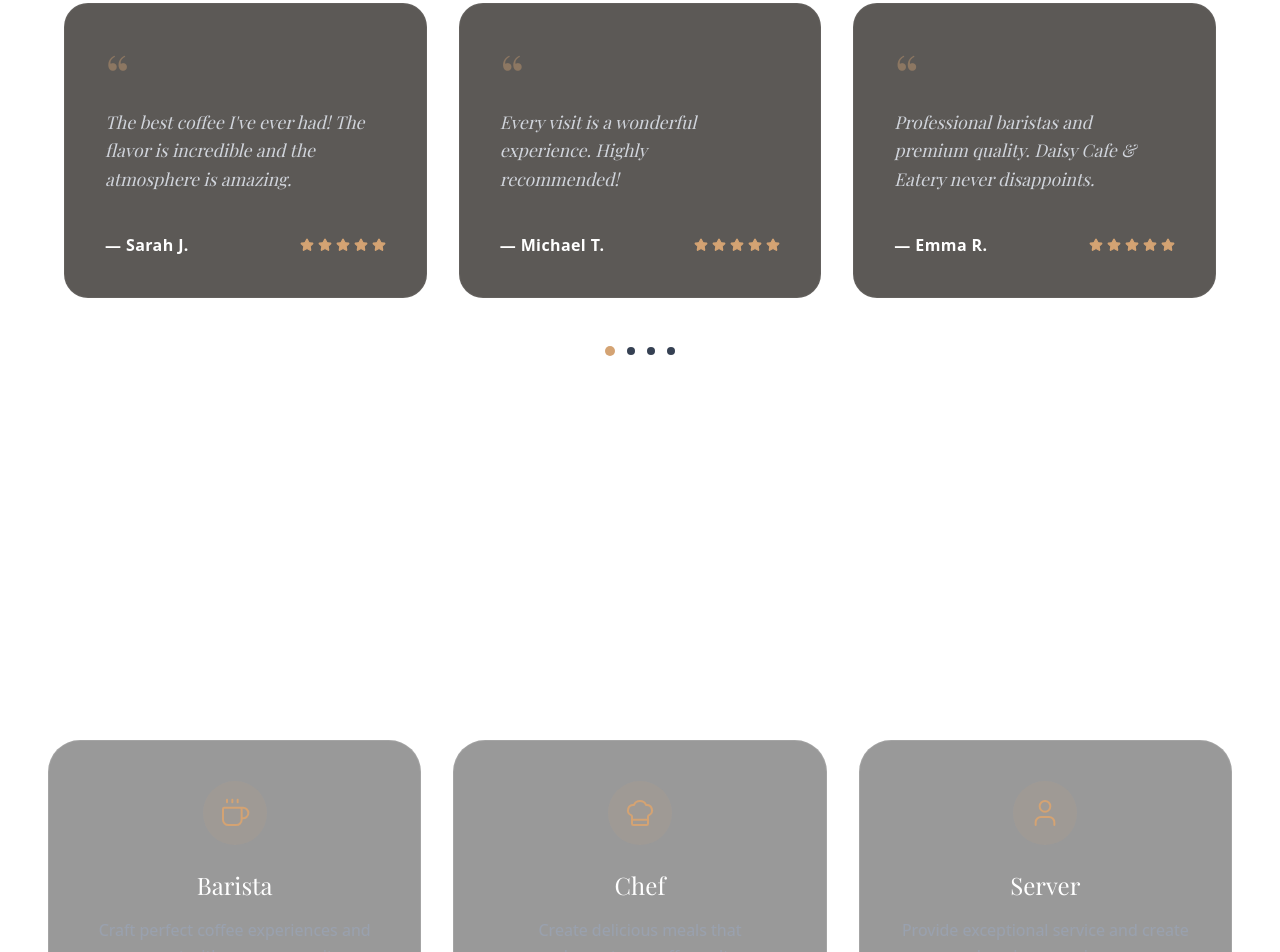
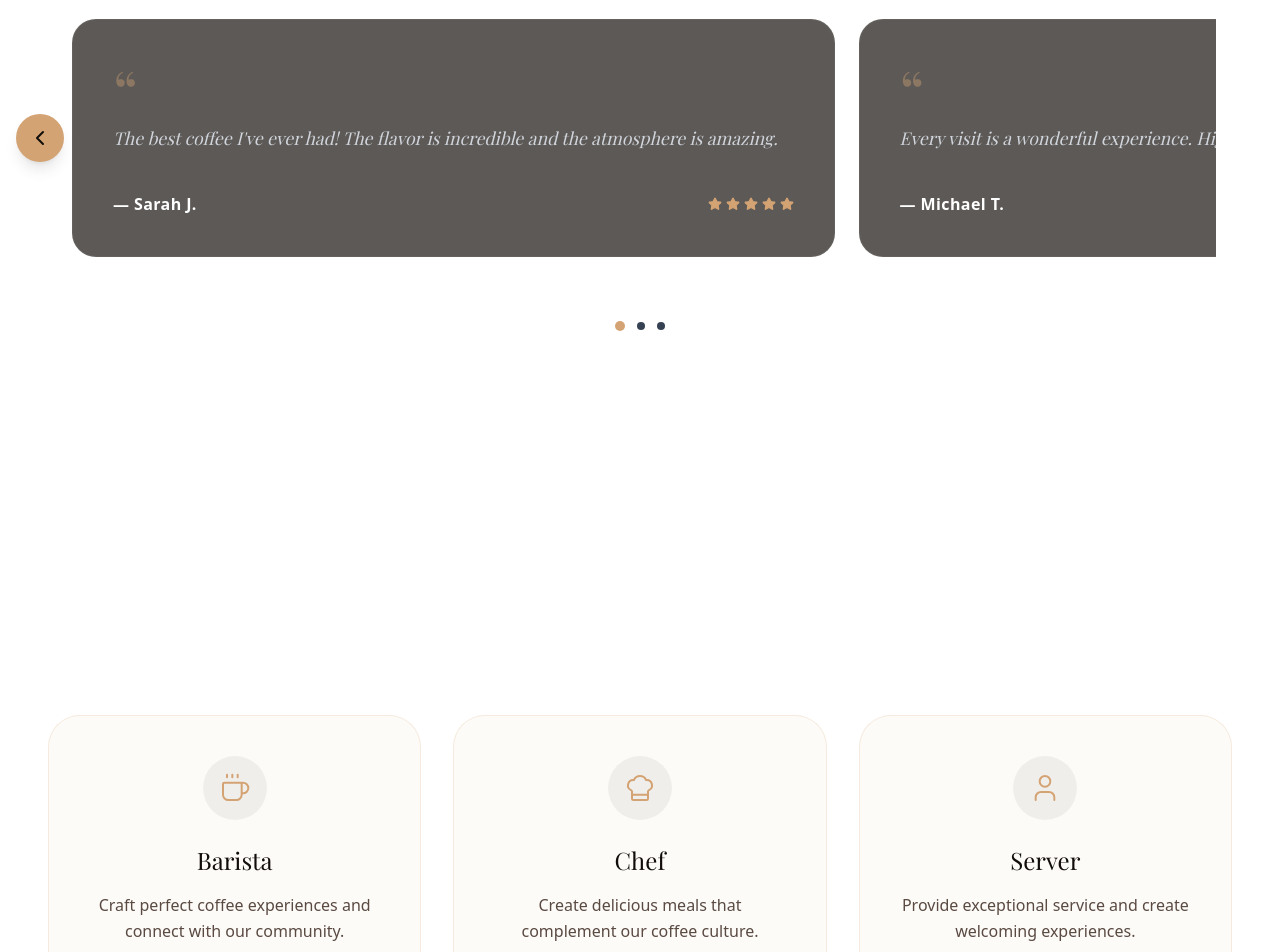
Before and after one commit to dipanjan800/Daisy-Cafe-Eatery, a React (Vite) app: page / in a window 1280 px wide. Shown: the part 3180-4132 px from the top of the page. Built offline with nearby package versions, Linux system fonts and the light colour scheme; a web font is replaced by a local one.

Commit message:
Update Join Our Team styles and Testimonials carousel

```diff
--- a/src/components/JoinOurTeam.tsx
+++ b/src/components/JoinOurTeam.tsx
@@ -31,12 +31,12 @@ export default function JoinOurTeam() {
 
       <div className="grid grid-cols-1 md:grid-cols-3 gap-8">
         {roles.map((role, idx) => (
-          <div key={idx} className="bg-black/40 backdrop-blur-md border border-white/10 rounded-[32px] p-8 lg:p-10 text-center flex flex-col items-center hover:bg-black/60 transition-colors">
-            <div className="w-16 h-16 rounded-full bg-[#d4a373]/10 flex items-center justify-center text-[#d4a373] mb-6">
+          <div key={idx} className="bg-[#FDFBF7]/85 backdrop-blur-md rounded-[32px] p-8 lg:p-10 text-center flex flex-col items-center hover:shadow-2xl transition-all duration-300 border border-[#d4a373]/20">
+            <div className="w-16 h-16 rounded-full bg-[#110d0a]/5 flex items-center justify-center text-[#d4a373] mb-6">
               <role.icon size={32} strokeWidth={1.5} />
             </div>
-            <h3 className="text-2xl text-white font-serif mb-4">{role.title}</h3>
-            <p className="text-gray-400 leading-relaxed mb-10 flex-grow">{role.desc}</p>
+            <h3 className="text-2xl text-[#110d0a] font-serif mb-4">{role.title}</h3>
+            <p className="text-[#5a4a42] leading-relaxed mb-10 flex-grow">{role.desc}</p>
             <button className="w-full bg-[#d4a373] text-[#110d0a] px-8 py-3.5 rounded-full font-semibold hover:bg-[#e6b981] transition-colors">
               Apply Now
             </button>
--- a/src/components/Testimonials.tsx
+++ b/src/components/Testimonials.tsx
@@ -1,4 +1,5 @@
-import { Star } from 'lucide-react';
+import { Star, ChevronLeft, ChevronRight } from 'lucide-react';
+import { useRef } from 'react';
 
 const testimonials = [
   {
@@ -16,13 +17,43 @@ const testimonials = [
 ];
 
 export default function Testimonials() {
+  const scrollRef = useRef<HTMLDivElement>(null);
+
+  const scroll = (direction: 'left' | 'right') => {
+    if (scrollRef.current) {
+      const { current } = scrollRef;
+      const scrollAmount = direction === 'left' ? -current.offsetWidth : current.offsetWidth;
+      current.scrollBy({ left: scrollAmount, behavior: 'smooth' });
+    }
+  };
+
   return (
-    <section className="px-8 lg:px-16 py-24 max-w-7xl mx-auto flex flex-col items-center">
+    <section className="py-24 max-w-7xl mx-auto flex flex-col items-center overflow-hidden">
       <h2 className="text-3xl md:text-4xl text-white font-serif mb-16">What Our Customers Say</h2>
 
-      <div className="grid grid-cols-1 md:grid-cols-3 gap-8 w-full">
+      <div className="relative w-full px-4 md:px-16 group">
+        <button
+          onClick={() => scroll('left')}
+          className="absolute left-2 md:left-4 top-1/2 -translate-y-1/2 z-10 bg-[#d4a373] text-[#110d0a] p-3 rounded-full hover:bg-[#e6b981] transition-colors shadow-lg disabled:opacity-50"
+        >
+          <ChevronLeft size={24} />
+        </button>
+
+        <div
+          ref={scrollRef}
+          className="flex gap-6 w-full overflow-x-auto snap-x snap-mandatory py-4 px-2"
+          style={{ scrollbarWidth: 'none', msOverflowStyle: 'none' }}
+        >
+          <style dangerouslySetInnerHTML={{__html: `
+            div::-webkit-scrollbar {
+              display: none;
+            }
+          `}} />
           {testimonials.map((t, idx) => (
-          <div key={idx} className="bg-[#18130f]/70 rounded-3xl p-10 border border-white/5 flex flex-col items-start text-left hover:border-[#d4a373]/20 transition-all duration-300">
+            <div
+              key={idx}
+              className="min-w-[90vw] md:min-w-[calc(33.333%-1rem)] snap-center bg-[#18130f]/70 rounded-3xl p-10 border border-white/5 flex flex-col items-start text-left hover:border-[#d4a373]/20 transition-all duration-300 shrink-0"
+            >
               <div className="text-[#d4a373] text-6xl font-serif leading-none h-10 mb-6 opacity-40">“</div>
               <p className="text-gray-300 text-[1.1rem] leading-relaxed mb-10 flex-grow font-serif italic pr-4">
                 {t.quote}
@@ -39,9 +70,16 @@ export default function Testimonials() {
           ))}
         </div>
 
+        <button
+          onClick={() => scroll('right')}
+          className="absolute right-2 md:right-4 top-1/2 -translate-y-1/2 z-10 bg-[#d4a373] text-[#110d0a] p-3 rounded-full hover:bg-[#e6b981] transition-colors shadow-lg opacity-0 group-hover:opacity-100 disabled:opacity-50"
+        >
+          <ChevronRight size={24} />
+        </button>
+      </div>
+
       <div className="flex justify-center items-center space-x-3 mt-12">
         <div className="w-2.5 h-2.5 rounded-full bg-[#d4a373] cursor-pointer"></div>
-        <div className="w-2 h-2 rounded-full bg-gray-700 hover:bg-gray-500 transition-colors cursor-pointer"></div>
         <div className="w-2 h-2 rounded-full bg-gray-700 hover:bg-gray-500 transition-colors cursor-pointer"></div>
         <div className="w-2 h-2 rounded-full bg-gray-700 hover:bg-gray-500 transition-colors cursor-pointer"></div>
       </div>
```
Lines whose indentation alone changed are shown as unchanged.
